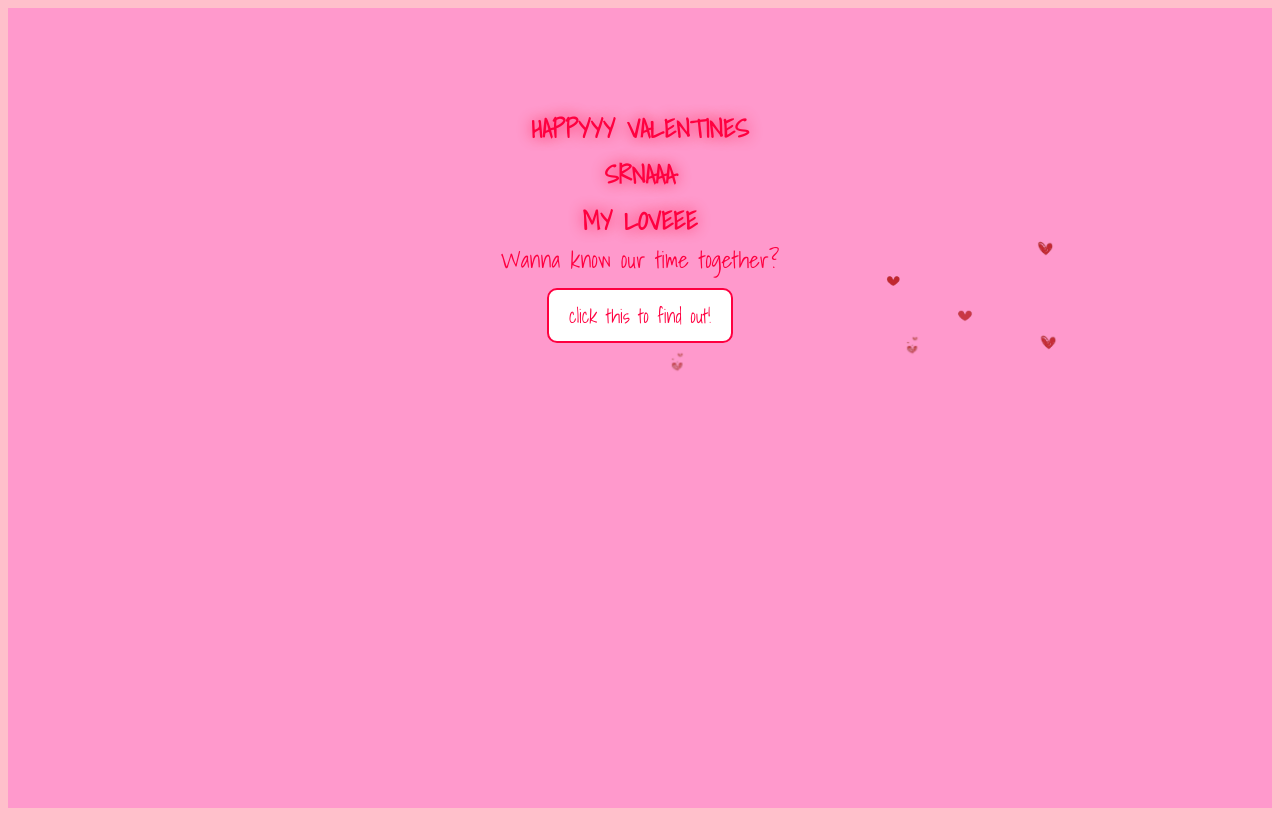
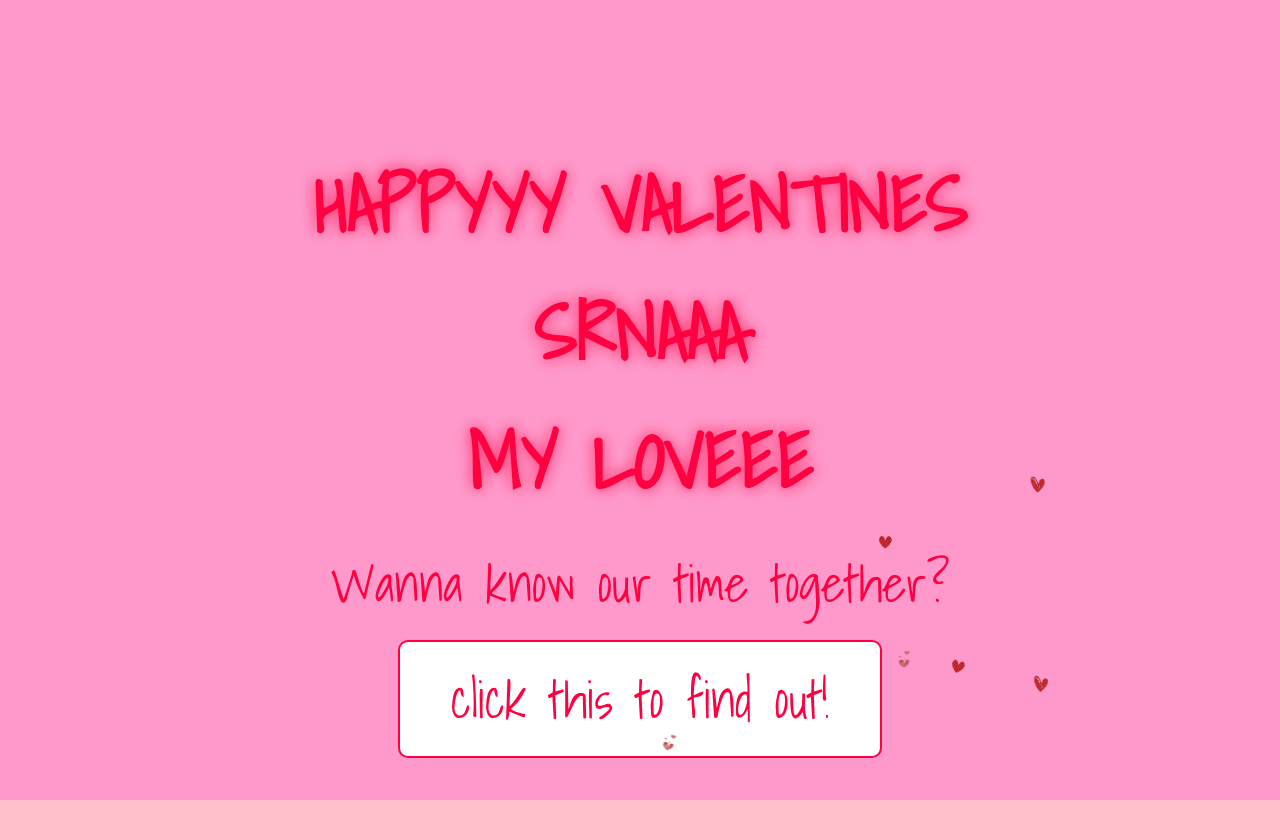
Before and after one commit to WisdomMonkey11/SRNAAA, a plain HTML site: page index.html in a window 1280 px wide. Both pictures are taken after a click on the element 640 px from the left and 394 px from the top of the page. Drawn offline with nearby package versions, Linux system fonts and the light colour scheme.

Commit message:
Update index.html

```diff
--- a/index.html
+++ b/index.html
@@ -17,6 +17,7 @@
             overflow: hidden;
             flex-direction: column;
             transition: background-color 1s ease-in-out;
+            margin: 0;
         }
 
         .content {
@@ -24,13 +25,13 @@
             flex-direction: column;
             align-items: center;
             justify-content: center;
-            width: 100%;
-            height: 100%;
+            width: 100vw;
+            height: 100vh;
         }
 
         .envelope {
-            width: 80vw;
-            max-width: 400px;
+            width: 60vw;
+            max-width: 300px;
             height: auto;
             position: relative;
             animation: bounce 1.5s infinite;
@@ -50,27 +51,22 @@
             50% { transform: translateY(-15px); }
         }
 
-        @keyframes poof {
-            0% { transform: scale(1); opacity: 1; }
-            50% { transform: scale(1.3); opacity: 0.7; }
-            100% { transform: scale(2); opacity: 0; }
-        }
-
         .hidden-content {
             display: none;
-            width: 100%;
-            height: 100%;
+            width: 100vw;
+            height: 100vh;
             background-color: #ff99cc;
             align-items: center;
-            justify-content: flex-start;
+            justify-content: center;
             flex-direction: column;
             position: relative;
             overflow: hidden;
             padding-top: 10vh;
+            text-align: center;
         }
 
         .valentine-text {
-            font-size: 2vw;
+            font-size: 6vw;
             font-weight: bold;
             color: #ff0040;
             text-shadow: 0 0 15px rgba(255, 0, 64, 0.8);
@@ -83,31 +79,18 @@
             position: relative;
         }
 
-        .heart-particle {
-            position: absolute;
-            width: 30px;
-            height: auto;
-            animation: floatUp 4s infinite ease-in-out;
-        }
-
-        @keyframes floatUp {
-            0% { transform: translateY(0) scale(1); opacity: 1; }
-            50% { transform: translateY(-50px) scale(1.1); opacity: 0.8; }
-            100% { transform: translateY(-100px) scale(1.2); opacity: 0; }
-        }
-
         .counter-container {
-            margin-top: 20px;
+            margin-top: 5vh;
             text-align: center;
             font-family: 'Shadows Into Light', cursive;
             color: #ff0040;
-            font-size: 1.8vw;
+            font-size: 4vw;
         }
 
         .counter-button {
-            margin-top: 10px;
-            padding: 10px 20px;
-            font-size: 1.5vw;
+            margin-top: 2vh;
+            padding: 2vh 4vw;
+            font-size: 4vw;
             font-family: 'Shadows Into Light', cursive;
             background-color: white;
             border: 2px solid #ff0040;
@@ -120,6 +103,21 @@
         .counter-button:hover {
             background-color: #ff0040;
             color: white;
+        }
+
+        /* Heart Particle Styles */
+        .heart-particle {
+            position: absolute;
+            width: 30px;
+            height: 30px;
+            animation: float ease-in-out infinite;
+            pointer-events: none;
+        }
+
+        @keyframes float {
+            0% { transform: translateY(0) rotate(0deg); }
+            50% { transform: translateY(-20px) rotate(20deg); }
+            100% { transform: translateY(0) rotate(0deg); }
         }
     </style>
     <script>
@@ -142,10 +140,10 @@
                 heart.src = heartImages[Math.floor(Math.random() * heartImages.length)];
                 heart.classList.add("heart-particle");
                 heart.style.left = Math.random() * 100 + "vw";
-                heart.style.top = Math.random() * 50 + "vh";
-                heart.style.animationDuration = (Math.random() * 2 + 3) + "s";
+                heart.style.top = Math.random() * 100 + "vh";
+                heart.style.animationDuration = (Math.random() * 3 + 2) + "s";
                 document.querySelector('.hidden-content').appendChild(heart);
-                setTimeout(() => { heart.remove(); }, 4000);
+                setTimeout(() => { heart.remove(); }, 5000);
             }, 300);
         }
 
@@ -173,7 +171,7 @@
         <div class="valentine-text">
             <div>HAPPYYY VALENTINES</div>
             <div>SRNAAA</div>
-            <div>MY LOVEEE </div>
+            <div>MY LOVEEE</div>
         </div>
         <div class="counter-container">
             <div>Wanna know our time together?</div>
```
